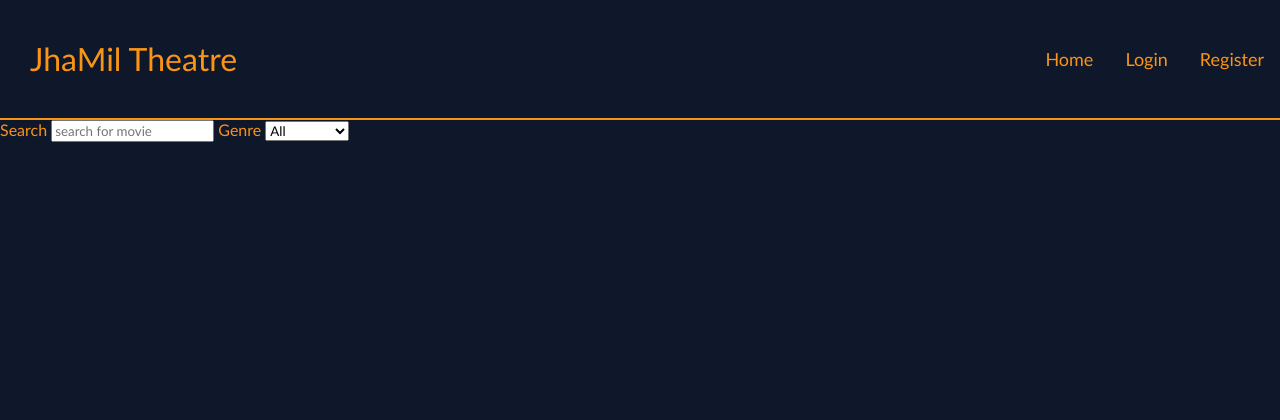
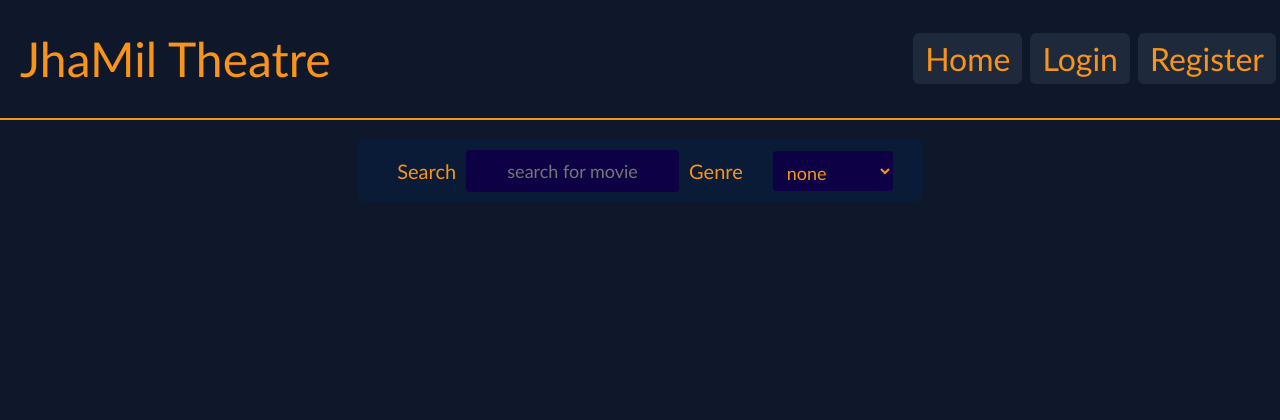
Before and after one commit to Milky066/Theatre_Website_Project, a PHP site: page /theatre_Website_Project/ in a window 1280 px wide. Shown: the top 420 px of the page. Run offline with PHP 8.4, Linux system fonts and the light colour scheme; data that the repository does not hold is empty.

```diff
--- a/Backend/displayShow.php
+++ b/Backend/displayShow.php
@@ -155,7 +155,6 @@ function FillShowCards($conn): void
           </div>
       </div>
       </div>
-
       ";
     $count += 1;
   }
--- a/Backend/insertUtils.php
+++ b/Backend/insertUtils.php
@@ -1,5 +1,5 @@
 <?php
-function displayShowOptions($conn)
+function displayShowOptions($conn): void
 {
     // movie_id, time, price
     $query = "SELECT movies.title, movies.id FROM movies;";
--- a/Styles/global.css
+++ b/Styles/global.css
@@ -4,7 +4,7 @@
 }
 
 header {
-  font-size: large;
+  font-size: xx-large;
   height: 15%;
 }
 
@@ -74,7 +74,7 @@ body {
   margin-right: 4px;
   border: none;
   border-radius: 6px;
-  /* background-color: rgb(30 41 59); */
+  background-color: rgb(30 41 59);
   padding: 6px 12px 6px 12px;
   transition: 0.5s ease-in-out;
 }
@@ -86,8 +86,8 @@ body {
 
 .navbar-left-panel {
   width: max-content;
-  font-size: xx-large;
-  padding-left: 30px;
+  font-size: xxx-large;
+  padding-left: 20px;
 }
 
 footer {
@@ -138,18 +138,12 @@ input[tyoe="submit"] {
   transition: 0.5s ease-in-out;
 }
 
-<<<<<<< Updated upstream
-input[type="text"] {
-  background-color:  rgb(15 23 42);
-=======
 input[type="text"], input[type="datetime-local"] {
   background-color: rgb(13, 0, 69);
->>>>>>> Stashed changes
   color: #F99417;
   font-size: large;
   border-radius: 4px;
-  border-width: 1px;
-  border-color: #F99417 ;
+  border-style: none;
   text-align: center;
   height: 40px;
 }
@@ -168,7 +162,7 @@ textarea {
   justify-content: center;
   align-items: center;
   margin: 20px auto 20px auto;
-  /* background: rgb(9 27 54); */
+  background: rgb(9 27 54);
   padding: 10px 30px 10px 30px;
   width: max-content;
   border-radius: 8px;
@@ -181,12 +175,11 @@ textarea {
 }
 
 select {
-  background-color: rgb(15 23 42);
+  background-color: rgb(13, 0, 69);
   color: #F99417;
   font-size: large;
   border-radius: 4px;
-  border-width: 1px;
-  border-color: #F99417 ;
+  border-width: 0px;
   margin-left: 20px;
   padding: 10px;
   height: 40px;
--- a/Styles/movieCard.css
+++ b/Styles/movieCard.css
@@ -1,6 +1,6 @@
 .movie-card {
     width: 200px;
-    height: 350px;
+    height: fit-content;
     background-color: rgb(51 65 85);
     margin: 15px;
     text-align: center;
@@ -8,6 +8,7 @@
     padding-bottom: 1rem;
     cursor: pointer;
     transition: 0.5s ease-in-out;
+    border: 2px solid #464646;
     border-radius: 4px;
     padding-top: 20px;
 }
--- a/index.php
+++ b/index.php
@@ -47,13 +47,15 @@ $conn = connectDB();
       <input name="search" id="search" type="text" placeholder="search for movie" oninput="refreshMovieList(this)"></input>
       <label for="genre">Genre</label>
       <select name="genre" id="genre" onchange="refreshMovieList(this)">
-        <option value="all">All</option>
-        <option value="action">Action</option>
-        <option value="adventure">Adventure</option>
-        <option value="drama">Drama</option>
-        <option value="fantasy">Fantasy</option>
-        <option value="romance">Romance</option>
-        <option value="comedy">Comedy</option>
+        <option value="none">none</option>
+        <option value="action">action</option>
+        <option value="adventure">adventure</option>
+        <option value="drama">drama</option>
+        <option value="fantasy">fantasy</option>
+        <option value="romance">romance</option>
+        <option value="comedy">comedy</option>
+        <option value="fiction">fiction</option>
+        <option value="sci-fi">sci-fi</option>
       </select>
     </div>
     <div id="movie-card-container" style="display: flex; flex-wrap: wrap; justify-content: center; align-items: center;">
@@ -91,7 +93,7 @@ $conn = connectDB();
           }
         })
       } else if (element.id === "genre") {
-        const genrePrompt = new RegExp(element.value);
+        const genrePrompt = new RegExp(element.value, "i");
         showCards.forEach((card) => {
           const genre = card.getAttribute("genre");
           if (element.value != "none") {
```
Also changed, not shown: Backend/mailPassword.php (+4 -6 lines), account.php (+64 -55 lines).
